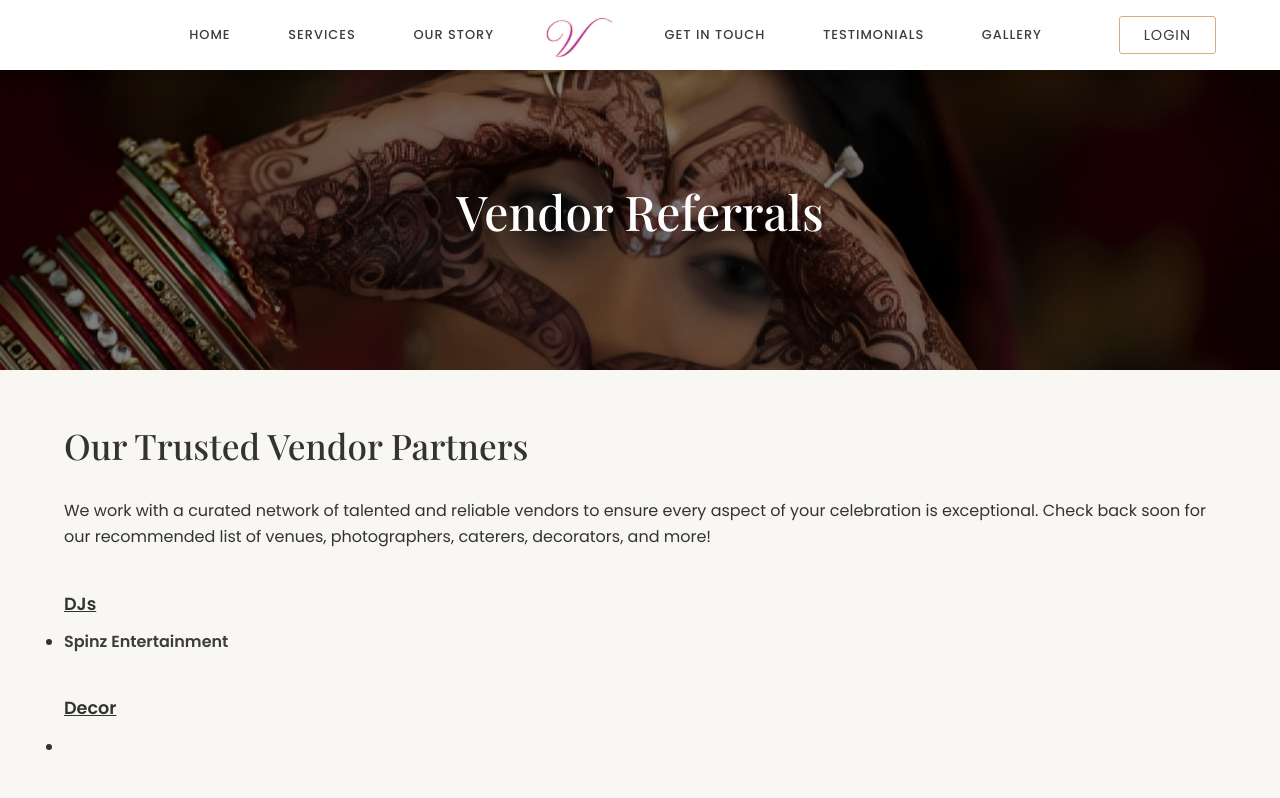
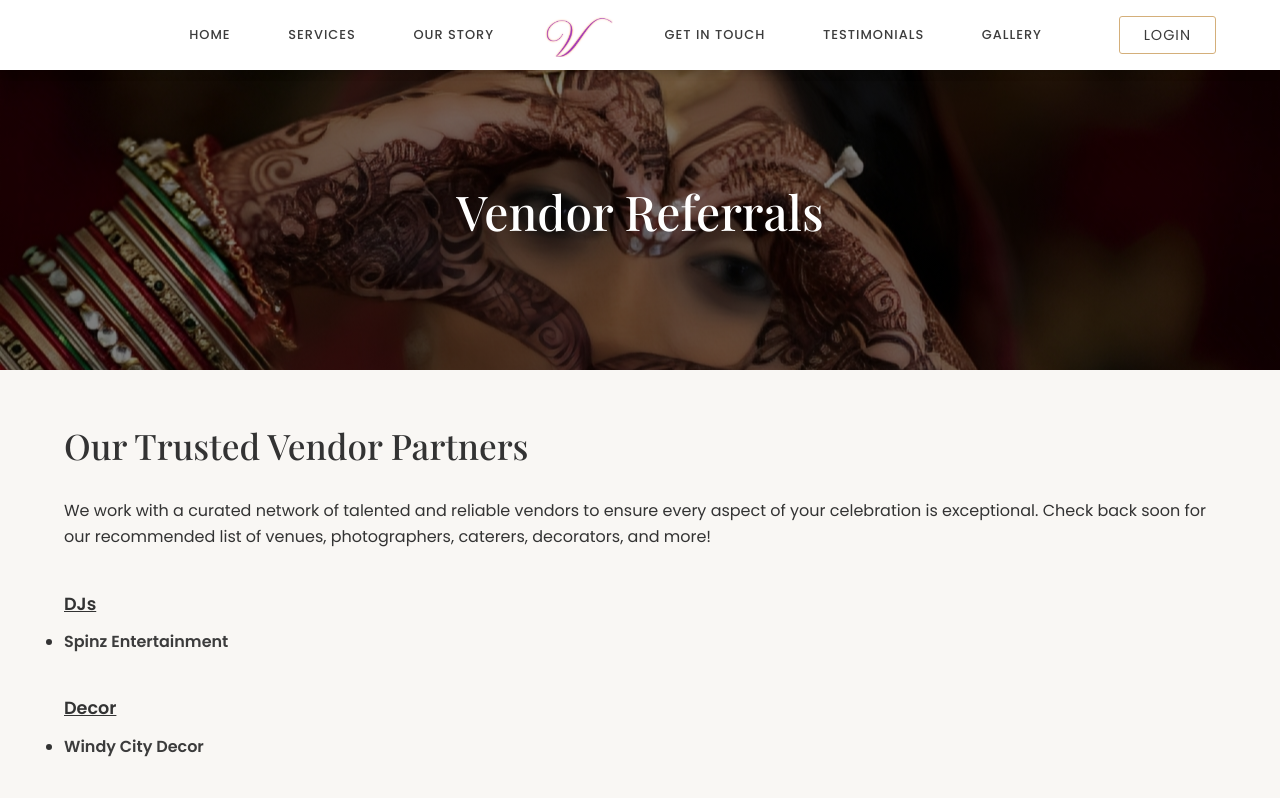
Before and after one commit to vivaahwedddings25/vivaahwco, a plain HTML site: page pages/vendor-referrals.html in a window 1280 px wide. Shown: the top 798 px of the page. Drawn offline with nearby package versions, Linux system fonts and the light colour scheme; a web font is replaced by a local one.

Commit message:
Update vendor-referrals.html

```diff
--- a/pages/vendor-referrals.html
+++ b/pages/vendor-referrals.html
@@ -49,7 +49,7 @@
            <div style="margin-top:2.5rem;">
             <span style="font-weight:bold; text-decoration:underline; font-size:1.1em;">Decor</span>
             <ul style="margin-top:0.7rem;">
-                <li></li>
+                <li><a href="https://www.windycitydecor.com/" target="_blank" rel="noopener" style="font-weight:bold; text-decoration:none;">Windy City Decor</a></li>
             </ul>
         </div>
         <div style="margin-top:2.5rem;">
```
